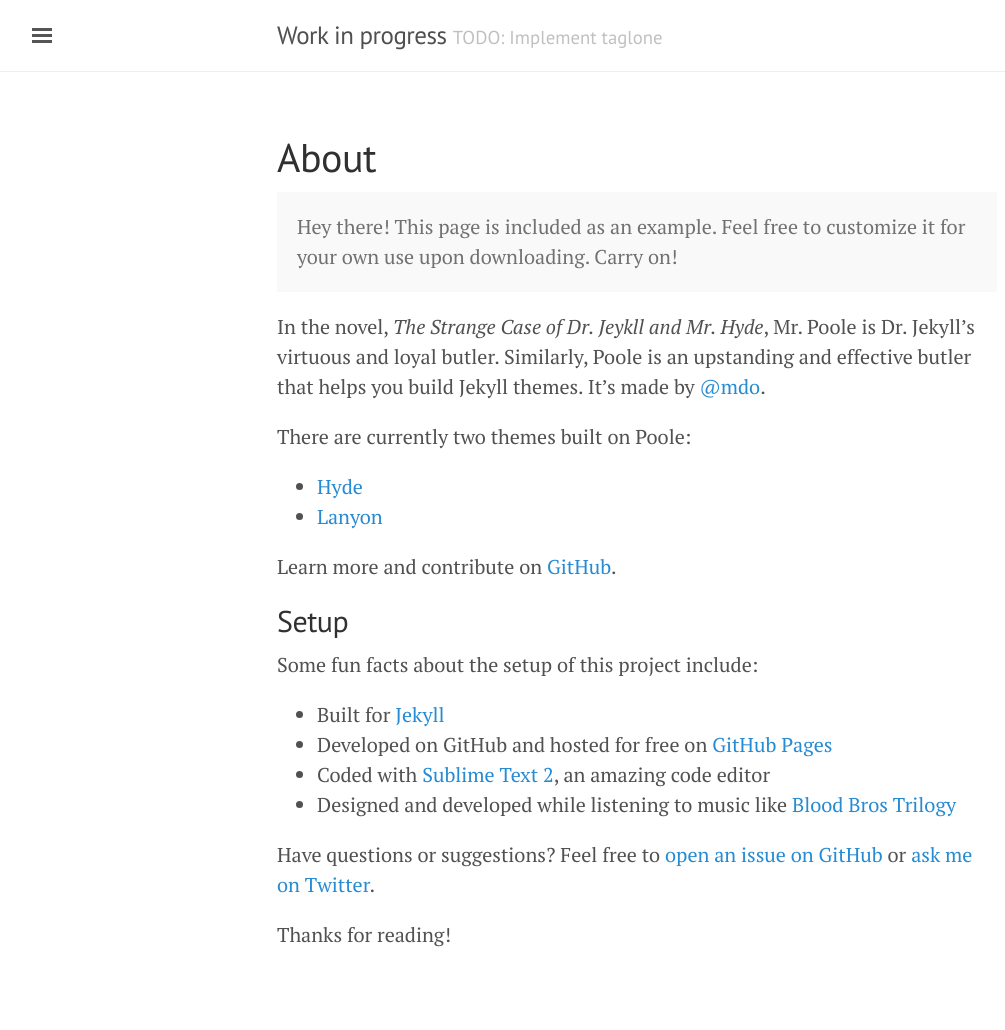
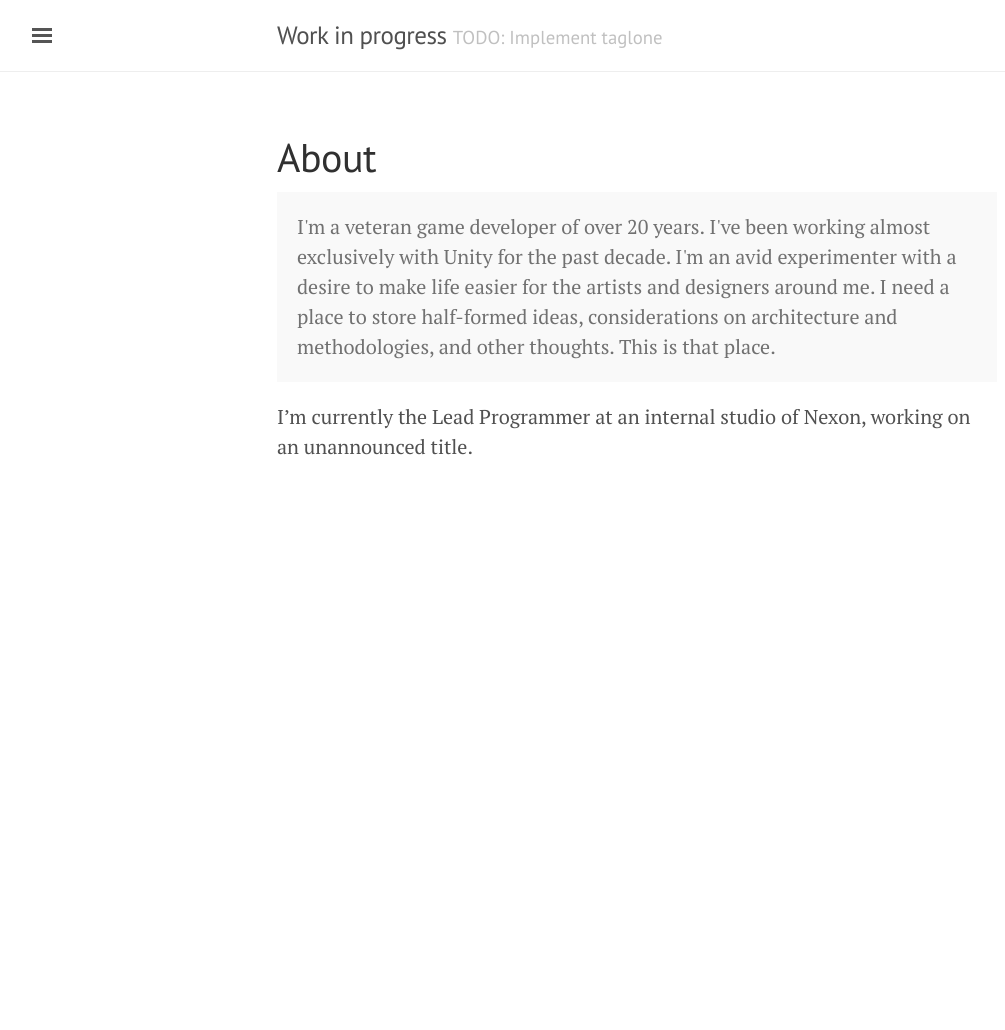
Before and after one commit to srdobos/srdobos.github.io, a Jekyll site: the page built from about.md, in a window 1280 px wide. Shown: the whole page, without its empty margins (3-1008 px from the left). Built offline with Jekyll 4.4.1, drawn with Linux system fonts in a browser that asks for light colours; after the commit the page ends 900 px from its top, so only the background shows below that.

Commit message:
Update about.md to be about me.

```diff
--- a/about.md
+++ b/about.md
@@ -4,27 +4,7 @@ title: About
 ---
 
 <p class="message">
-  Hey there! This page is included as an example. Feel free to customize it for your own use upon downloading. Carry on!
+  I'm a veteran game developer of over 20 years. I've been working almost exclusively with Unity for the past decade. I'm an avid experimenter with a desire to make life easier for the artists and designers around me. I need a place to store half-formed ideas, considerations on architecture and methodologies, and other thoughts. This is that place.
 </p>
 
-In the novel, *The Strange Case of Dr. Jeykll and Mr. Hyde*, Mr. Poole is Dr. Jekyll's virtuous and loyal butler. Similarly, Poole is an upstanding and effective butler that helps you build Jekyll themes. It's made by [@mdo](https://twitter.com/mdo).
-
-There are currently two themes built on Poole:
-
-* [Hyde](http://hyde.getpoole.com)
-* [Lanyon](http://lanyon.getpoole.com)
-
-Learn more and contribute on [GitHub](https://github.com/poole).
-
-## Setup
-
-Some fun facts about the setup of this project include:
-
-* Built for [Jekyll](http://jekyllrb.com)
-* Developed on GitHub and hosted for free on [GitHub Pages](https://pages.github.com)
-* Coded with [Sublime Text 2](http://sublimetext.com), an amazing code editor
-* Designed and developed while listening to music like [Blood Bros Trilogy](https://soundcloud.com/maddecent/sets/blood-bros-series)
-
-Have questions or suggestions? Feel free to [open an issue on GitHub](https://github.com/poole/issues/new) or [ask me on Twitter](https://twitter.com/mdo).
-
-Thanks for reading!
+I'm currently the Lead Programmer at an internal studio of Nexon, working on an unannounced title.
```
